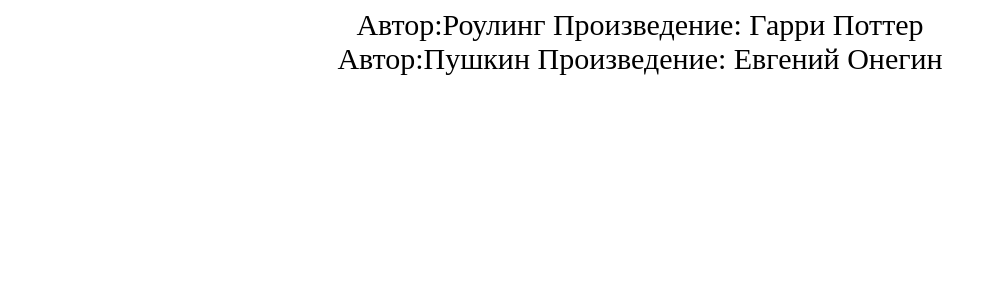
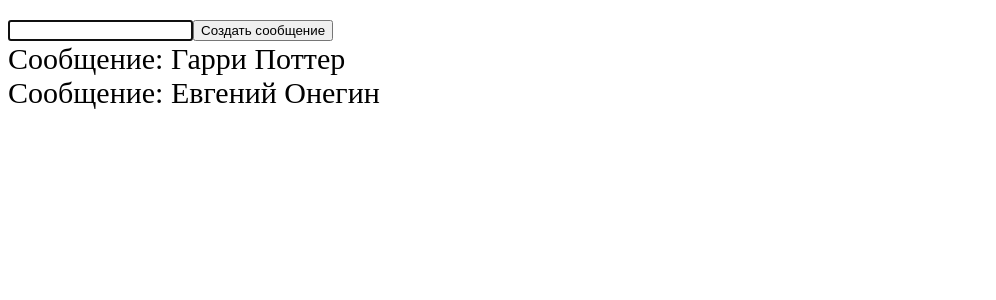
Before and after one commit to rommelbin/React-application, a React (Create React App) app: page / in a window 1280 px wide. Shown: the top 300 px of the page, without its empty margins (0-996 px from the left). Built offline with nearby package versions, Linux system fonts and the light colour scheme.

Commit message:
вторая домашняя работа

```diff
--- a/package.json
+++ b/package.json
@@ -3,6 +3,7 @@
   "version": "0.1.0",
   "private": true,
   "dependencies": {
+    "@material-ui/core": "^4.12.3",
     "@testing-library/jest-dom": "^5.16.2",
     "@testing-library/react": "^12.1.3",
     "@testing-library/user-event": "^13.5.0",
--- a/src/App.jsx
+++ b/src/App.jsx
@@ -1,23 +1,34 @@
 import Message from "./Message";
-import React, {} from "react";
+import React, { useEffect, useState } from "react";
+import InputMessage from "./InputMessage";
 // use State позволяет добавлять состояние к компонентам
 function App() {
-
-  const getObjects = () =>  {
-    return [
+  let [messages, setMessages] = useState([
   {
-      author: "Роулинг",
-      text: "Гарри Поттер"
+      text: "Гарри Поттер",
+      id: 1
   },
   {
-      author: "Пушкин",
-      text: "Евгений Онегин"
-  }]
+
+      text: "Евгений Онегин",
+      id: 2
+  }])
+
+  function addMessage(text)
+  {
+    setMessages(messages.concat([{
+      text,
+      id: Date.now()
+    }]))
   }
-
+  useEffect(() => {
+    setTimeout(answerBot, 1500)
+  })
+  let answerBot = () => console.log("Бот приветствует   смертного")
   return (
     <div className="App">
-      <Message getItems={getObjects}></Message>
+      <InputMessage onCreate={addMessage}></InputMessage>
+      <Message messages={messages}></Message>
     </div>
 
   );
--- /dev/null
+++ b/src/InputMessage.jsx
@@ -0,0 +1,24 @@
+import React, { useEffect, useState } from "react";
+
+
+function InputMessage({onCreate})
+{
+    const submitHandler = (e) => {
+        e.preventDefault()
+        if (message.trim()) {
+            onCreate(message)
+            setMessage('')
+        }
+    }
+
+    let [message, setMessage] = useState('');
+
+    return (
+        <form onSubmit={submitHandler}>
+            <input type="text" autoFocus value={message} onChange={event => setMessage(event.target.value)} />
+            <button type="submit">Создать сообщение</button>
+        </form>
+    )
+}
+
+export default InputMessage;
--- a/src/Message.jsx
+++ b/src/Message.jsx
@@ -1,18 +1,9 @@
-import React, { useEffect, useState } from 'react';
+import React, { } from 'react';
 
 
-const Message = ({getItems}) => {
+const Message = ({messages}) => {
 
-    const [items, setItems] = useState([])
-
-
-    useEffect(() => {
-        setItems(getItems())
-        console.log("update");
-    }, [getItems])
-
-
-    return items.map(item => <div key={item.author}>Автор:{item.author}  Произведение: {item.text}</div>)
+    return messages.map(message => <div key={message.id}>Сообщение: {message.text}</div>)
 };
 
 export default Message;
--- a/src/index.css
+++ b/src/index.css
@@ -1,7 +1,6 @@
 .App{
     /* color: red; */
     font-size: 30px;
-    text-align: center;
 }
 .Message {
     font-size: 30px;
```
Also changed, not shown: 1 other file (tests, documents, lock files or other folders).
